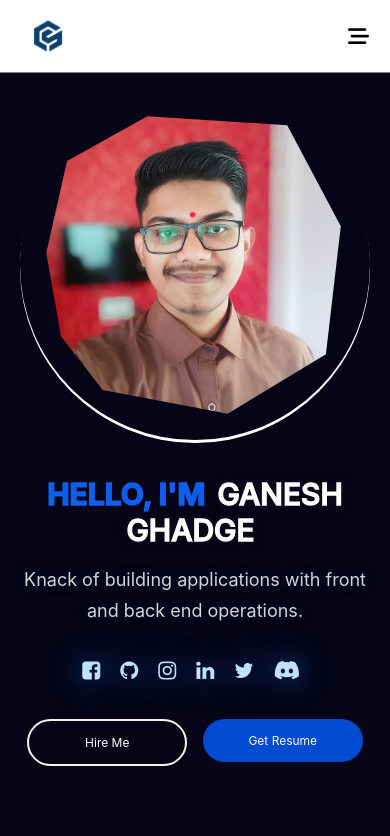
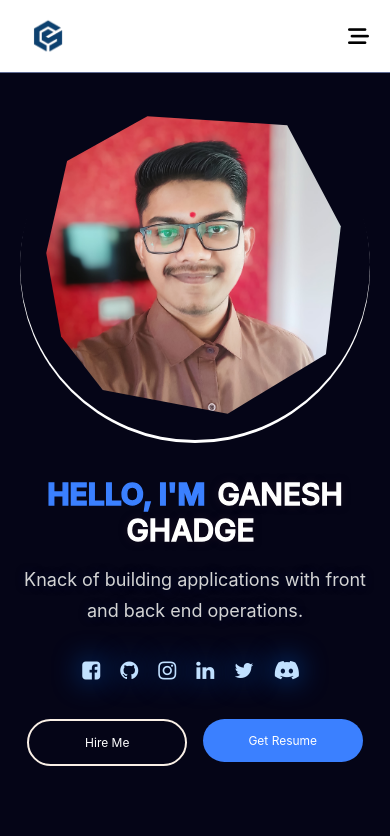
Before and after one commit to ganraj21/Portfolio-Web-Application, a React (Create React App) app: page / in a window 390 px wide. Shown: the top 836 px of the page. Built offline with nearby package versions, Linux system fonts and the light colour scheme.

Commit message:
updated this portfolio to change frontpage and color combination

```diff
--- a/src/pages/Frontpage.css
+++ b/src/pages/Frontpage.css
@@ -24,20 +24,20 @@
   text-transform: uppercase;
   font-size: 30px;
   line-height: 40px;
-  color: #105eec;
+  color: #3b80ff;
   font-size: 45px;
   line-height: 57px;
 }
 .primary-btn:hover {
   color: aliceblue;
-  border: 2px solid #014bd2;
+  border: 2px solid #3b80ff;
   background-color: #1f2235;
 }
 
 .highlighted-btn {
   color: var(--white);
   font-size: 12px;
-  background-color: #014bd2;
+  background-color: #3b80ff;
 }
 @media only screen and (max-width: 568px) {
   .highlighted-btn {
--- a/src/pages/Navbar.css
+++ b/src/pages/Navbar.css
@@ -184,7 +184,7 @@ body {
     background: transparent;
   }
   .nav-container {
-    outline: 1px solid gray;
+    outline: 1px solid #aec4ff8a;
   }
 }
 @media screen and (max-width: 580px) {
```
